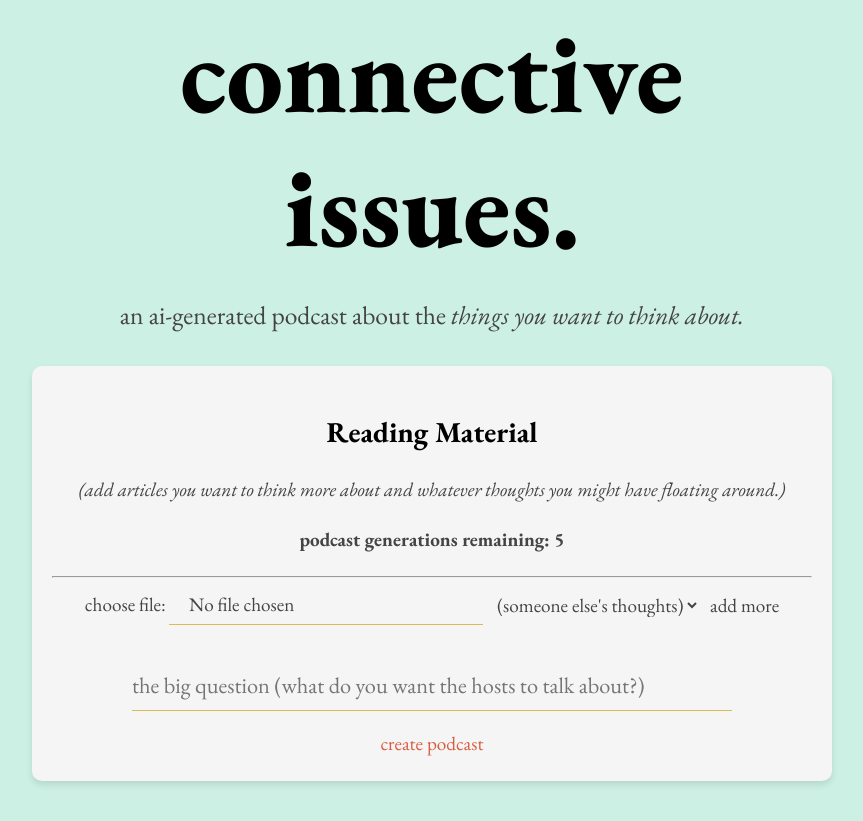
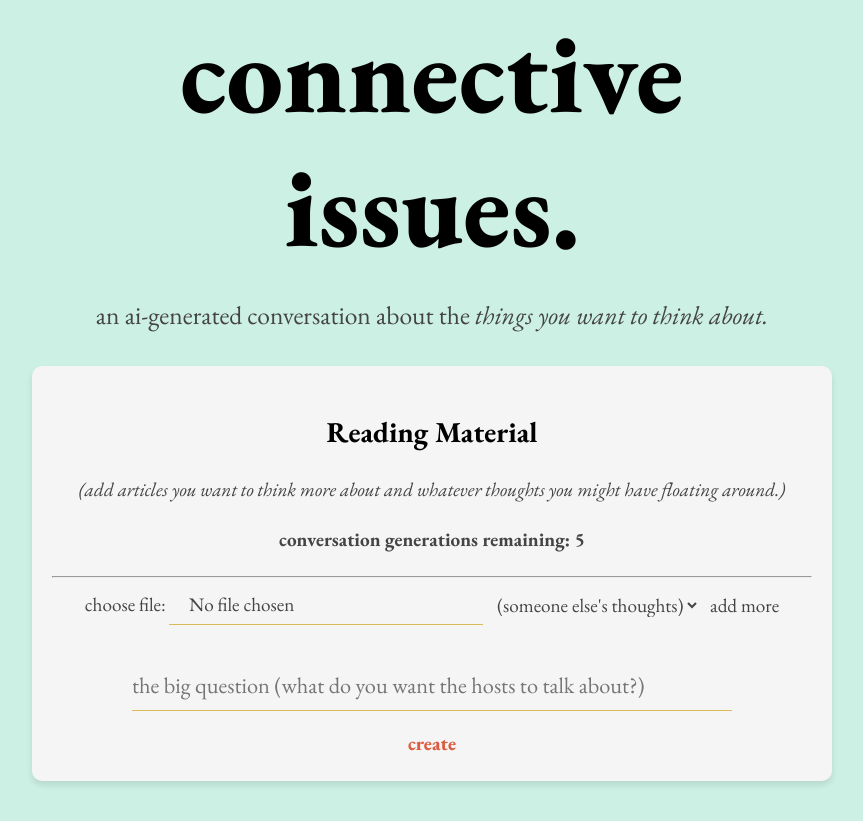
Before and after one commit to agasthyaps/connective-issues, a Flask app: page /main in a window 1280 px wide. Shown: the part 106-927 px from the top of the page, without its empty margins (208-1071 px from the left). Run offline with Flask 2, Linux system fonts and the light colour scheme; parts of the project's set-up code (start-up, migrations or seed data) failed here and were passed over; some libraries are stand-ins or nearby versions.

Commit message:
pod to convo

```diff
--- a/static/enhanced-podcast-player.js
+++ b/static/enhanced-podcast-player.js
@@ -1,6 +1,8 @@
 // Function to convert Markdown-style bold to HTML bold
 function convertMarkdownBold(text) {
-    return text.replace(/\*\*\*(.*?)\*\*\*/g, '<strong>$1</strong>');
+    const span_text = text.replace(/\*\*(alex|jamie):\*\*/g, '<span class="speaker">$1:</span>');
+    const final_text = span_text.replace(/\n/g, '<br>');
+    return final_text;
 }
 
 // Function to synchronize transcript scrolling with audio playback
--- a/static/script.js
+++ b/static/script.js
@@ -99,7 +99,7 @@ document.addEventListener('DOMContentLoaded', (event) => {
         modal.innerHTML = `
             <div class="share-modal-content">
                 <h2>share the synthesis</h2>
-                <p style='font-size:1.25em;'>the point of the pod is for it to be a tool to get <b>you</b> to <b>your</b> eventual output -- not for it to be <b><i>the</i> output</b>.</p>
+                <p style='font-size:1.25em;'>the point of the convo is for it to be a tool to get <b>you</b> to <b>your</b> eventual output -- not for it to be <b><i>the</i> output</b>.</p>
                 <p>but: did it help you synthesize or spark some ideas? is there someone else who might get <b>just as excited as you are?</b> then share it.</p>
                 <p>(<i>link valid for 3 days</i>)</p>
                 <input type="text" value="${shareUrl}" readonly>
@@ -137,11 +137,11 @@ document.addEventListener('DOMContentLoaded', (event) => {
     function updatePodcastsRemaining() {
         console.log('Updating podcasts remaining:', podcastsRemaining);
         if (podcastsRemainingElement && podcastsRemaining !== undefined) {
-            podcastsRemainingElement.innerHTML = `<b>podcast generations remaining: ${podcastsRemaining}</b>`;
+            podcastsRemainingElement.innerHTML = `<b>conversation generations remaining: ${podcastsRemaining}</b>`;
         }
         if (podcastsRemaining <= 0) {
             createPodcastBtn.disabled = true;
-            createPodcastBtn.textContent = 'Maximum podcasts reached';
+            createPodcastBtn.textContent = 'Maximum conversations reached';
         }
     }
 
@@ -334,7 +334,7 @@ document.addEventListener('DOMContentLoaded', (event) => {
         form.addEventListener('submit', (e) => {
             e.preventDefault();
             if (podcastsRemaining <= 0) {
-                alert('You have reached the maximum number of podcast generations.');
+                alert('You have reached the maximum number of conversation generations.');
                 return;
             }
 
@@ -358,7 +358,7 @@ document.addEventListener('DOMContentLoaded', (event) => {
             const formData = new FormData(form);
             showElement(loadingAnimation);
             showElement(messages);
-            currentStatus.textContent = 'Podcast creation started. Please wait...';
+            currentStatus.textContent = 'Conversation creation started. Please wait...';
 
             setTimeout(() => {
                 window.scrollTo({
@@ -460,7 +460,7 @@ document.addEventListener('DOMContentLoaded', (event) => {
         if (podcastCreated) {
             event.preventDefault();
             event.returnValue = '';
-            return 'Your podcast will be lost if you close this page. Are you sure you want to leave?';
+            return 'Your conversation will be lost if you close this page. Are you sure you want to leave?';
         }
     });
 
@@ -469,7 +469,7 @@ document.addEventListener('DOMContentLoaded', (event) => {
             const audioSrc = podcastAudio.src;
             const link = document.createElement('a');
             link.href = audioSrc;
-            link.download = 'connective_issues_podcast.mp3';
+            link.download = 'connective_issues_conversation.mp3';
             document.body.appendChild(link);
             link.click();
             document.body.removeChild(link);
--- a/templates/index.html
+++ b/templates/index.html
@@ -29,12 +29,12 @@
             </a>
         </div>
         <h1 id="main-title">connective issues.</h1>
-        <h2 id="subtitle">an ai-generated podcast about the <em>things you want to think about.</em></h2>
+        <h2 id="subtitle">an ai-generated conversation about the <em>things you want to think about.</em></h2>
 
         <div id="preproductionZone">
             <h2>Reading Material</h2>
             <p><em>(add articles you want to think more about and whatever thoughts you might have floating around.)</em></p>
-            <p id="podcastsRemaining">podcast generations remaining: {{ podcasts_remaining }}</p>
+            <p id="podcastsRemaining">conversation generations remaining: {{ podcasts_remaining }}</p>
             <hr>
             <form id="uploadForm" enctype="multipart/form-data">
               <div id="pdfInputs">
@@ -53,7 +53,7 @@
                     </div>
                     <div class="tooltip-container">
                         <button type="button" class="add-more-btn">add more</button>
-                        <div class="tooltip">add more content for the pod</div>
+                        <div class="tooltip">add more content for the convo</div>
                     </div>
                     <span class="file-size-error hidden">File too large (max 10MB)</span>
                 </div>
@@ -61,7 +61,7 @@
                 <div class="theme-input">
                     <input type="text" id="theme" name="theme" placeholder="the big question (what do you want the hosts to talk about?)">
                 </div>
-                <button type="submit" id="createPodcast">create podcast</button>
+                <button type="submit" id="createPodcast" style="font-weight:800;">create</button>
             </form>
         </div>
 
@@ -72,24 +72,24 @@
         </div>
 
         <div id="messages" class="hidden">
-            <h3>Podcast Progress</h3>
+            <h3>Progress</h3>
             <h4>a good french press takes about four and a half minutes. this should be quicker than that. ☕</h4>
             <p id="currentStatus"></p>
         </div>
 
         <div id="result" class="hidden">
-            <h3>Podcast Created!</h3>
+            <h3>Conversation Created!</h3>
 
             <div class="audio-player">
               <h4>Listen:</h4>
               <audio id="podcastAudio" controls>
                 Your browser does not support the audio element.
               </audio>
-              <button id="downloadPodcast">Download Podcast</button>
-              <button id="sharePodcast">Share Podcast</button>
+              <button id="downloadPodcast">Download Conversation</button>
+              <button id="sharePodcast">Share Conversation</button>
               <div class="tooltip-container">
                 <button id="helpMeTest">Help Me Test</button>
-                <span class="tooltip">have a random frontier model generate a blog post and compare it with the podcast</span>
+                <span class="tooltip">have a random frontier model generate a blog post and compare it with the conversation</span>
               </div>
             </div>
 
@@ -115,13 +115,13 @@
               <div class="comparison-options">
                 <div class="switch-field">
                   <input type="radio" id="podcastMoreUseful" name="comparison" value="podcast">
-                  <label for="podcastMoreUseful">Podcast was more useful</label>
+                  <label for="podcastMoreUseful">Conversation was more useful</label>
                   <input type="radio" id="blogMoreUseful" name="comparison" value="blog">
                   <label for="blogMoreUseful">Blog was more useful</label>
                 </div>
               </div>
               <div class="feedback-form hidden">
-                <textarea id="feedbackText" placeholder="Why? Either be specific ('I liked the point about X in the blog that wasn't covered in the pod') or very vaguely descriptive ('warmer, buzzy'), but nothing in between."></textarea>
+                <textarea id="feedbackText" placeholder="Why? Either be specific ('I liked the point about X in the blog that wasn't covered in the convo') or very vaguely descriptive ('warmer, buzzy'), but nothing in between."></textarea>
                 <button id="submitFeedback">Submit</button>
               </div>
             </div>
```
Also changed, not shown: prompts.py (+8 -8 lines), templates/shared_podcast.html (+5 -5 lines).
